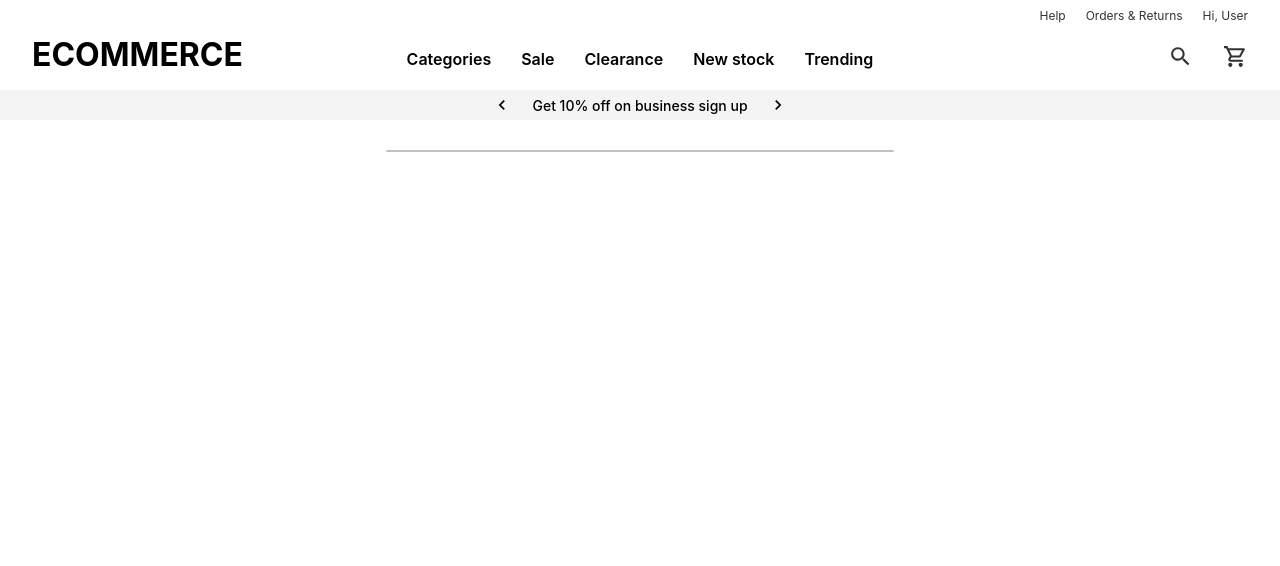
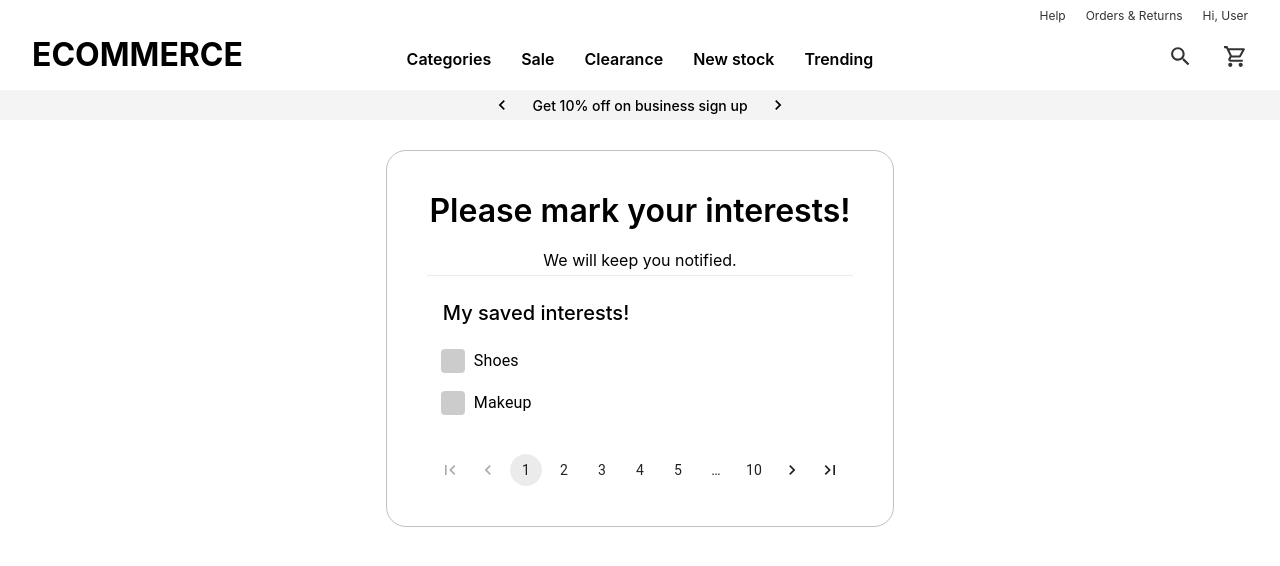
Before and after one commit to suneelfm/revispy-test, a React (Create React App) app: page / in a window 1280 px wide. Shown: the top 566 px of the page. Built offline with nearby package versions, Linux system fonts and the light colour scheme.

Commit message:
Designed Categories page

```diff
--- a/src/Router.tsx
+++ b/src/Router.tsx
@@ -3,6 +3,7 @@ import { createBrowserRouter, RouterProvider } from "react-router-dom";
 import Layout from "./components/organisms/Layout";
 import SignUpPage from "./components/organisms/SignUpPage";
 import SignInPage from "./components/organisms/SignInPage";
+import Categories from "./components/organisms/Categories";
 
 export default function Router() {
   const router = createBrowserRouter([
@@ -10,6 +11,7 @@ export default function Router() {
       path: "/",
       element: <Layout />,
       children: [
+        { index: true, element: <Categories /> },
         { path: "sign-up", element: <SignUpPage /> },
         { path: "sign-in", element: <SignInPage /> },
       ],
--- a/src/components/atoms/Icon.tsx
+++ b/src/components/atoms/Icon.tsx
@@ -69,6 +69,19 @@ export default function Icon(props: IconProps) {
         <path d="M8.59 16.59 13.17 12 8.59 7.41 10 6l6 6-6 6z"></path>
       </svg>
     ),
+    check: (
+      <svg
+        onClick={onClick}
+        className={`icon ${className}`}
+        focusable="false"
+        aria-hidden="true"
+        viewBox="0 0 24 24"
+        data-testid="CheckIcon"
+        aria-label="fontSize large"
+      >
+        <path d="M9 16.17 4.83 12l-1.42 1.41L9 19 21 7l-1.41-1.41z"></path>
+      </svg>
+    ),
   };
   return ICON[name];
 }
--- /dev/null
+++ b/src/components/organisms/Categories.tsx
@@ -0,0 +1,57 @@
+import { Checkbox, FormControlLabel, Grid2, Pagination } from "@mui/material";
+import React from "react";
+import styles from "../../styles/Categories.module.css";
+import Icon from "../atoms/Icon";
+
+export default function Categories() {
+  const interests = [
+    { id: "shoes", label: "Shoes" },
+    { id: "makeup", label: "Makeup" },
+  ];
+  return (
+    <Grid2 container p={5} justifyContent={"center"}>
+      <Grid2 size={12} className={styles.title}>
+        Please mark your interests!
+      </Grid2>
+      <Grid2 size={12} className={styles.subTitle}>
+        We will keep you notified.
+      </Grid2>
+      <Grid2 size={12} className={styles.interestsTitle}>
+        My saved interests!
+      </Grid2>
+      {interests.map(({ id, label }) => (
+        <FormControlLabel
+          key={id}
+          label={label}
+          sx={{
+            paddingLeft: "16px",
+            width: "100%",
+            "&.MuiFormControlLabel-root .MuiFormControlLabel-label": {
+              fontSize: "16px !important",
+            },
+          }}
+          control={
+            <Checkbox
+              checkedIcon={
+                <span className={`${styles.checkIcon} ${styles.checkedIcon}`}>
+                  <Icon name="check" className={styles.tickIcon} />
+                </span>
+              }
+              icon={
+                <span
+                  className={`${styles.checkIcon} ${styles.unCheckedIcon}`}
+                ></span>
+              }
+            />
+          }
+        />
+      ))}
+      <Pagination
+        className={styles.pagination}
+        count={10}
+        showFirstButton
+        showLastButton
+      />
+    </Grid2>
+  );
+}
--- /dev/null
+++ b/src/styles/Categories.module.css
@@ -0,0 +1,43 @@
+.title {
+  font-size: 32px;
+  font-weight: 600;
+  text-align: center;
+  padding-bottom: 20px;
+}
+
+.subTitle {
+  text-align: center;
+  font-size: 16px;
+  padding-bottom: 5px;
+  border-bottom: 1px solid #eaeaea;
+}
+
+.interestsTitle {
+  font-size: 20px;
+  font-weight: 500;
+  padding: 25px 0 15px 16px;
+}
+
+.checkIcon {
+  display: inline-block;
+  height: 24px;
+  width: 24px;
+  border-radius: 4px;
+}
+
+.unCheckedIcon {
+  background: #cccccc;
+}
+
+.checkedIcon {
+  background-color: black;
+}
+
+.tickIcon {
+  color: white;
+  font-size: 24px;
+}
+
+.pagination {
+  padding-top: 30px;
+}
```
